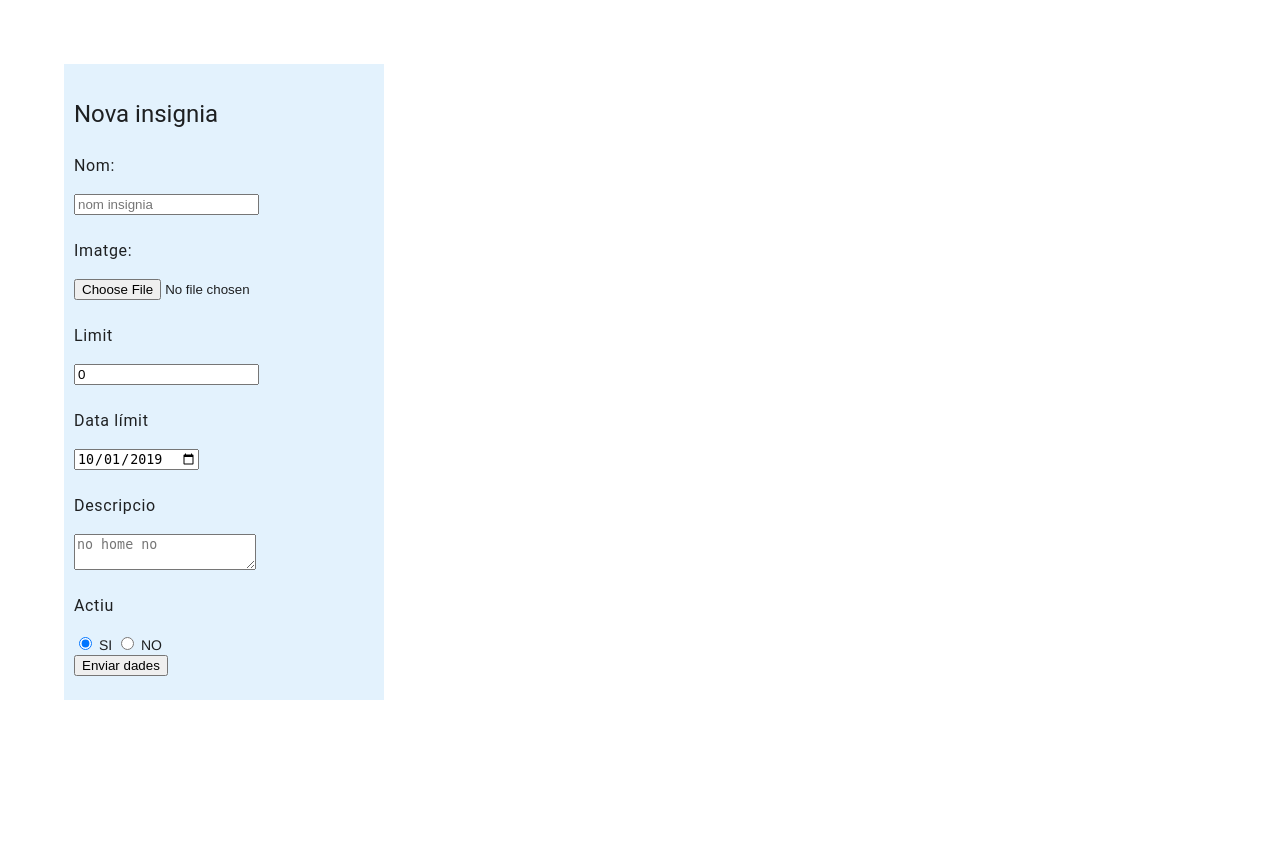
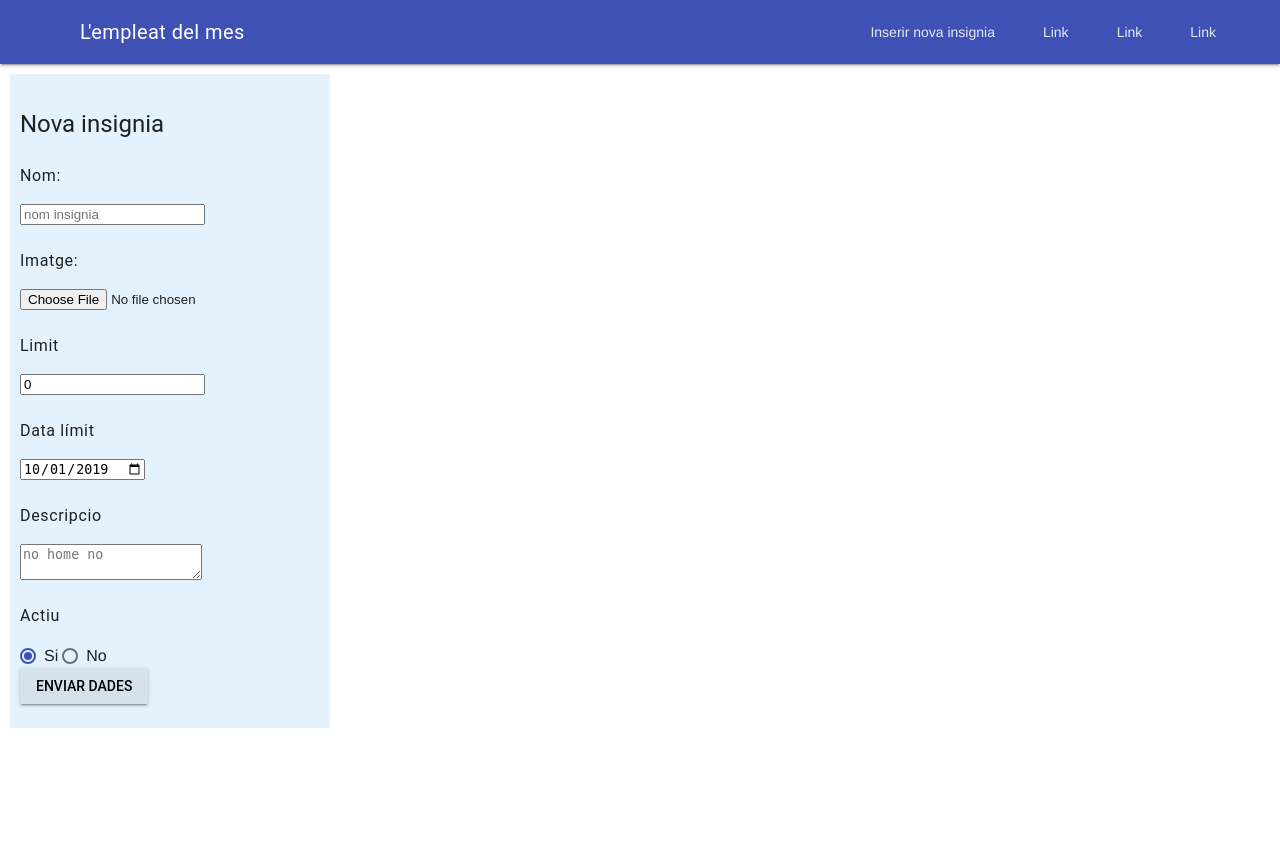
Before and after one commit to barrien2/S2SX-EMPLEAT-DEL-MES, a PHP site: page /novainsignia.php in a window 1280 px wide. After the commit the page ends 728 px from the top, so only its background shows below. Run offline with PHP 8.4, Linux system fonts and the light colour scheme.

Commit message:
Implementar material design

```diff
--- /dev/null
+++ b/header.php
@@ -0,0 +1,35 @@
+<?php
+	echo '
+
+
+  <header class="mdl-layout__header">
+    <div class="mdl-layout__header-row">
+      <!-- Title -->
+      <span class="mdl-layout-title">L\'empleat del mes</span>
+      <!-- Add spacer, to align navigation to the right -->
+      <div class="mdl-layout-spacer"></div>
+      <!-- Navigation. We hide it in small screens. -->
+      <nav class="mdl-navigation mdl-layout--large-screen-only">
+        <a class="mdl-navigation__link" href="novainsignia.php">Inserir nova insignia</a>
+        <a class="mdl-navigation__link" href="">Link</a>
+        <a class="mdl-navigation__link" href="">Link</a>
+        <a class="mdl-navigation__link" href="">Link</a>
+      </nav>
+    </div>
+  </header>
+  <div class="mdl-layout__drawer">
+    <span class="mdl-layout-title">Title</span>
+    <nav class="mdl-navigation">
+      <a class="mdl-navigation__link" href="novainsignia.php">Inserir nova insignia</a>
+      <a class="mdl-navigation__link" href="">Link</a>
+      <a class="mdl-navigation__link" href="">Link</a>
+      <a class="mdl-navigation__link" href="">Link</a>
+    </nav>
+  </div>
+
+
+
+
+
+	'
+?>
--- a/novainsignia.php
+++ b/novainsignia.php
@@ -7,11 +7,17 @@
 </head>
 <style>
 
-.centerTable { margin: 5%; background-color:#E3F2FD; padding:10px; width:300px;}
+.centerTable { margin: 10px; background-color:#E3F2FD; padding:10px; width:300px;}
 
 </style>
 
-<div class="centerTable">
+<div class="mdl-layout mdl-js-layout mdl-layout--fixed-header">
+    <?php
+      include("header.php");
+    ?>
+    <main class="mdl-layout__content">
+      <div class="page-content">
+        <div class="centerTable">
 
     <form action="insignies.php" method="post" enctype="multipart/form-data">
         <h4>Nova insignia</h4>
@@ -33,16 +39,30 @@
         <textarea type="textarea" name="descripcio" placeholder="no home no" required></textarea>
 
         <h6>Actiu</h6>
-        <input type="radio" name="actiu" value="si" checked> SI
-        <input type="radio" name="actiu" value="no"> NO<br>
+        <label class="mdl-radio mdl-js-radio mdl-js-ripple-effect" for="actiu1">
+          <input checked class="mdl-radio__button" id="actiu1" name="actiu" type="radio"
+           value="on">
+          <span class="mdl-radio__label">Si</span>
+        </label>
+        <label class="mdl-radio mdl-js-radio mdl-js-ripple-effect" for="actiu2">
+          <input class="mdl-radio__button" id="actiu2" name="actiu" type="radio" value="off">
+          <span class="mdl-radio__label">No</span>
+        </label>
+        <br/>
+        <input type="submit" value="Enviar dades" class="mdl-button mdl-js-button mdl-button--raised mdl-js-ripple-effect"><br>
+    </form>
+</div>
 
-        <input type="submit" value="Enviar dades"><br>
 
-    </form>
 
-<?php
 
-?>
+      </div>
+    </main>
+</div>
 
-</div>
+
+
+
+
+
 </html>
```
Also changed, not shown: index.php (+13 -5 lines).
